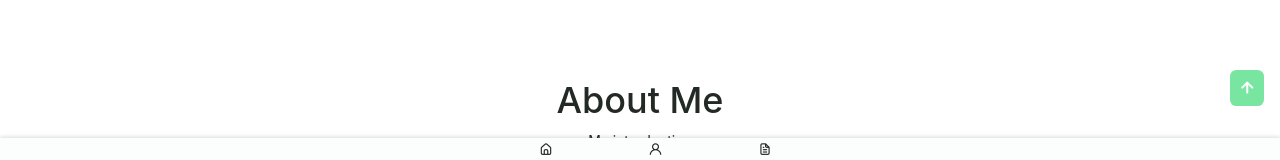
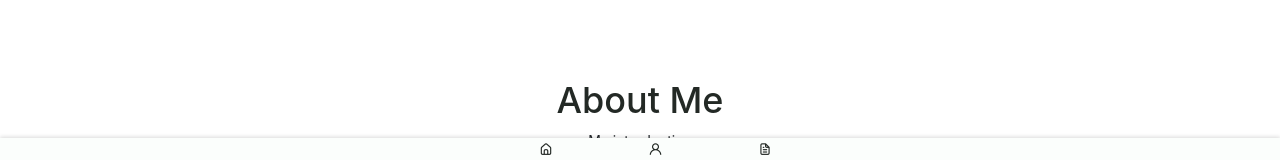
Before and after one commit to StephenAraka/portfolio, a React (Create React App) app: page / in a window 1280 px wide. Shown: the part 614-774 px from the top of the page. Built offline with nearby package versions, Linux system fonts and the light colour scheme; some icons are missing.

Commit message:
show / hide scroll up

```diff
--- a/src/App.js
+++ b/src/App.js
@@ -1,4 +1,4 @@
-import React from 'react';
+import React, { useState, useEffect } from 'react';
 import Main from './components/main';
 import Header from './components/Header';
 import './assets/css/App.css';
@@ -6,12 +6,21 @@ import Footer from './components/Footer';
 import ScrollToTop from './components/ScrollUp';
 
 function App() {
+  const [y, setY] = useState(window.scrollY);
+
+  useEffect(() => {
+    window.addEventListener("scroll", (e) => setY(window.scrollY));
+
+    return () => { // return a cleanup function to unregister our function since its gonna run multiple times
+      window.removeEventListener("scroll", (e) => setY(window.scrollY));
+    };
+  }, [y]);
   return (
     <>
       <Header />
       <Main />
       <Footer />
-      <ScrollToTop />
+      {y >= 560 && <ScrollToTop />}
     </>
   );
 }
```
